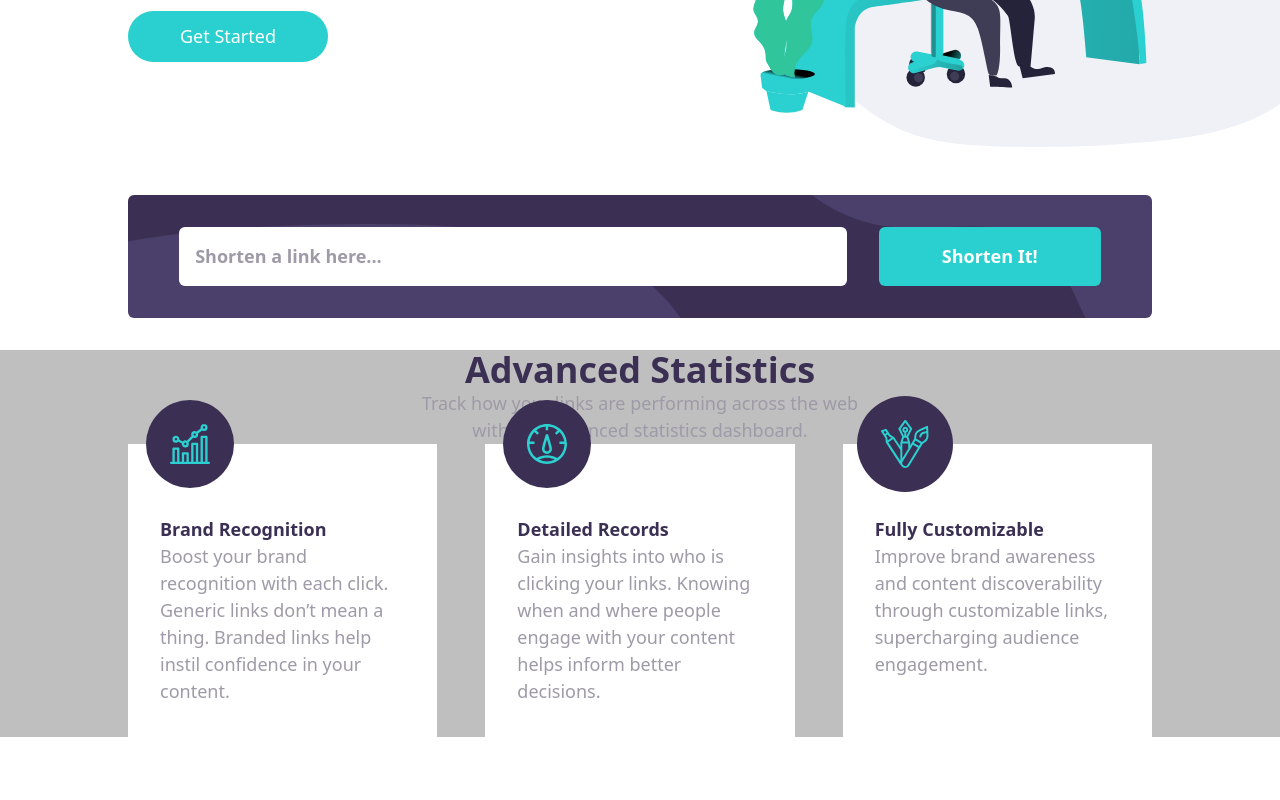
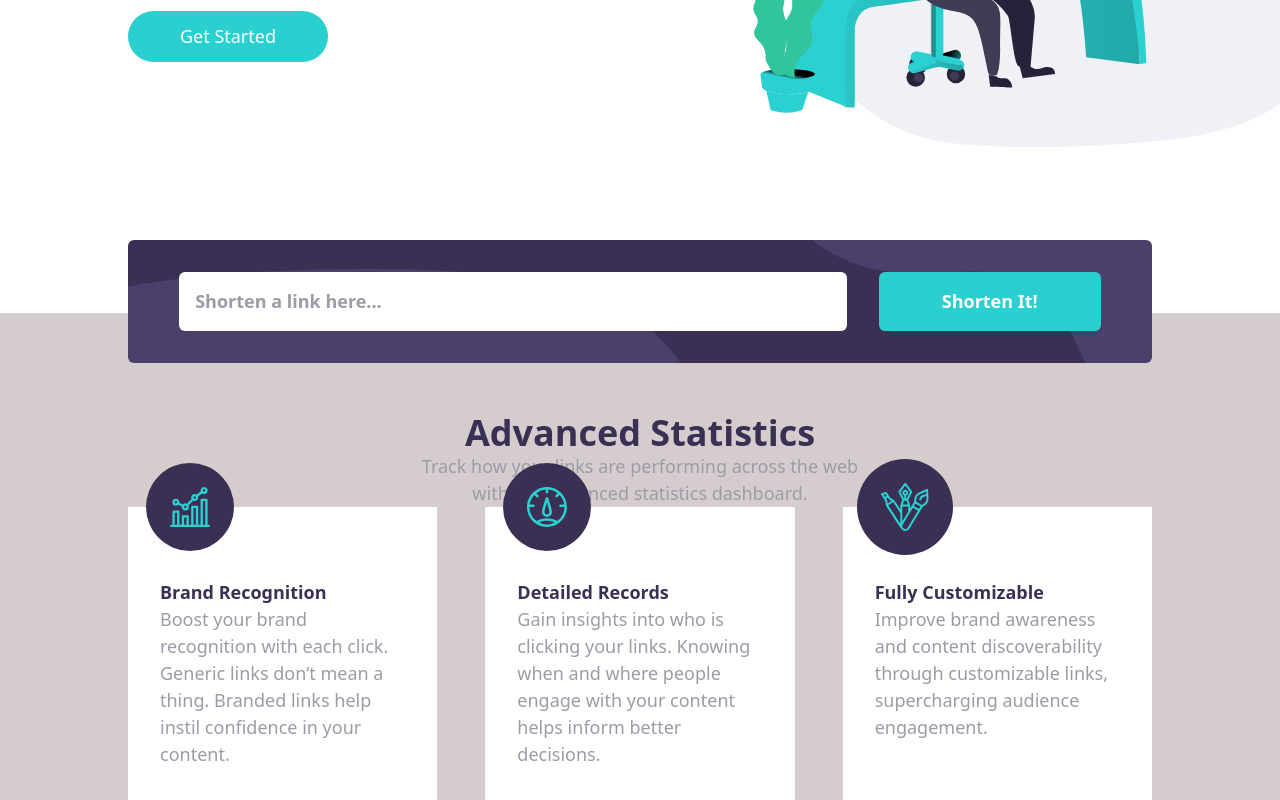
Before and after one commit to Sheriff-Oladimeji/shortly, a React (Vite) app: page / in a window 1280 px wide. Shown: the part 377-1177 px from the top of the page. Before the commit the page ends 1114 px from the top, so only its background shows below. Built offline with nearby package versions, Linux system fonts and the light colour scheme.

Commit message:
feat: add shorten to container

```diff
--- a/src/App.jsx
+++ b/src/App.jsx
@@ -5,8 +5,9 @@ const App = () => {
     <div className="text-[18px]">
       <Navbar />
       <Main />
-      <Shorten />
-      <div className="w-full bg-Gray">
+
+      <div className="container-bg">
+        <Shorten />
         <Statistics />
       </div>
     </div>
--- a/src/components/Shorten.jsx
+++ b/src/components/Shorten.jsx
@@ -5,7 +5,7 @@ const Shorten = () => {
     e.preventDefault()
   }
   return (
-    <section className="shorten-bg w-[90%] md:w-[80%] mx-auto bg-DarkViolet py-8 my-8 rounded-md  z-30" >
+    <section className="shorten-bg w-[90%] md:w-[80%] mx-auto bg-DarkViolet py-8 my-8 rounded-md z-30" >
       <div></div>
       <form className="w-[90%] flex flex-col md:flex-row mx-auto gap-4 md:gap-8" onSubmit={handleSubmit}>
         <input
--- a/src/components/Statistics.jsx
+++ b/src/components/Statistics.jsx
@@ -5,10 +5,7 @@ const Statistics = () => {
     <section className="w-[90%] md:w-[80%] mx-auto">
       <div className="flex flex-col justify-center items-center">
         <h2 className="text-4xl font-bold text-DarkViolet">Advanced Statistics</h2>
-        <p className="font-normal text-GrayishViolet max-w-md text-center">
-
-          Track how your links are performing across the web with our advanced
-          statistics dashboard.
+        <p className="font-normal text-GrayishViolet max-w-md text-center">Track how your links are performing across the web with our advanced statistics dashboard.
         </p>
       </div>
 
--- a/src/index.css
+++ b/src/index.css
@@ -6,10 +6,25 @@
 .shorten-bg{
     background: url(./assets/bg-shorten-desktop.svg);
     background-color: hsl(257, 27%, 26%);
+    position: absolute;
+    top: -50%;
+    left: 10%;
+    margin-top: 170px;
 }
+.container-bg{
+    width: 100%;
+    background-color: hsl(0, 9%, 82%);
+    position: relative;
+    padding-top: 100px;
+    margin-top: 150px;
+}
+
 @media(max-width: 640px){
     .shorten-bg{
     background: url(./assets/bg-shorten-mobile.svg) no-repeat center;
     background-color: hsl(257, 27%, 26%);
+    top: -50%;
+left: 5%;
+        margin-top: 400px;
     }
 }
```
